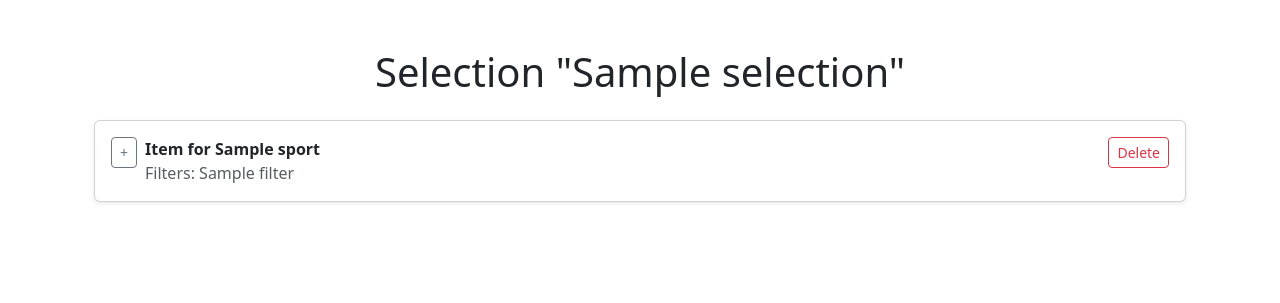
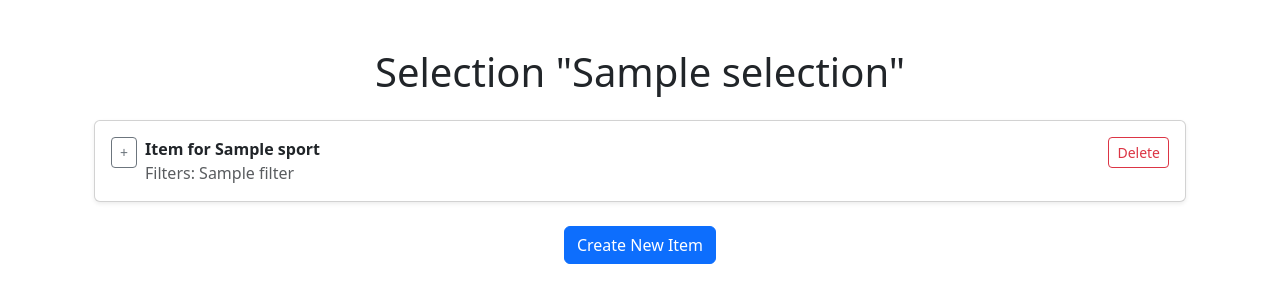
Before and after one commit to JolanDUBOIS/sports-calendar, a Flask app: template src/sports_calendar/ui/frontend/templates/selection_detail.html in a window 1280 px wide. Shown: the top 303 px of the page. Run offline with Flask 3, Linux system fonts and the light colour scheme; the template is opened without the code that fills it: most values are stand-ins (such as "Sample title", 1, 10 or a date in 2020); parts of the project's set-up code (start-up, migrations or seed data) failed here and were passed over; some libraries are stand-ins or nearby versions.

Commit message:
WIP: create buttons

```diff
--- a/src/sports_calendar/ui/frontend/static/js/selection-detail.js
+++ b/src/sports_calendar/ui/frontend/static/js/selection-detail.js
@@ -1,6 +1,37 @@
 document.addEventListener("DOMContentLoaded", () => {
 
+
     const container = document.getElementById("items-list");
+    const mainContainer = document.getElementById("selection-container"); // <- new main container
+    console.log("Main container:", mainContainer);
+    const selectionName = mainContainer ? mainContainer.dataset.selectionName : null;
+    console.log("Fetched selectionName:", selectionName);
+
+    // Always set up Create button handler, even if container is missing
+    const createBtn = document.querySelector("[data-action='create-item']");
+    if (createBtn) {
+        createBtn.addEventListener("click", () => {
+            if (!selectionName) {
+                console.error("No selection id found for item creation");
+                return;
+            }
+
+            openCreateItemModal((sport) => {
+                if (!sport) return;
+                fetch(`/selections/${selectionName}/items/`, {
+                    method: 'POST',
+                    headers: { 'Content-Type': 'application/json' },
+                    body: JSON.stringify({ sport })
+                })
+                .then(res => {
+                    if (res.ok) window.location.reload();
+                    else console.error("Create item failed:", res.status);
+                })
+                .catch(err => console.error("Create item error:", err));
+            });
+        });
+    }
+
     if (!container) return;
 
     // ----------------------------
@@ -34,27 +65,26 @@ document.addEventListener("DOMContentLoaded", () => {
         if (!card) return;
 
         const type = card.dataset.type;
-        const selectionId = card.dataset.selectionId;
         const itemId = card.dataset.itemId;
 
-        handleDeleteClick(type, selectionId, itemId, card);
+        handleDeleteClick(type, selectionName, itemId, card);
     });
 
-    function handleDeleteClick(type, selectionId, id, cardEl) {
-        console.log("Delete clicked:", type, selectionId, id);
+    function handleDeleteClick(type, selectionName, id, cardEl) {
+        console.log("Delete clicked:", type, selectionName, id);
         const message = `Are you sure you want to delete this selection item?`;
 
         openDeleteModal(message, () => {
-            fetch(`/selections/${selectionId}/items/${id}`, { method: 'DELETE' })
+            fetch(`/selections/${selectionName}/items/${id}`, { method: 'DELETE' })
                 .then(res => {
                     if (res.ok) {
                         cardEl.remove();
-                        console.log("Deleted:", type, selectionId, id);
+                        console.log("Deleted:", type, selectionName, id);
                     } else {
-                        console.error("Failed to delete:", type, selectionId, id);
+                        console.error("Failed to delete:", type, selectionName, id);
                     }
                 })
-                .catch(err => console.error("Error deleting:", type, selectionId, id, err));
+                .catch(err => console.error("Error deleting:", type, selectionName, id, err));
         })
     };
 
@@ -62,7 +92,6 @@ document.addEventListener("DOMContentLoaded", () => {
     // Modify filter button click
     // ---------------------------
     container.addEventListener("click", (event) => {
-        console.log("Modify filter button clicked");
         const btn = event.target.closest("button[data-action='modify-filter']");
         if (!btn) return;
 
@@ -74,8 +103,6 @@ document.addEventListener("DOMContentLoaded", () => {
         const filterId = divEl.dataset.filterId;
 
         window.openModifyFilterModal(filterId, function(data) {
-            // Log the JSON we're sending
-            console.log("Sending filter update:", JSON.stringify(data));
             fetch(`/selections/${selectionName}/items/${itemId}/filters/${filterId}`, {
                 method: 'PUT',
                 headers: {
@@ -94,4 +121,31 @@ document.addEventListener("DOMContentLoaded", () => {
         });
     });
 
+    // ---------------------
+    // Create Modal function
+    // ---------------------
+    function openCreateItemModal(onConfirm) {
+        const modalEl = document.getElementById("createItemModal");
+        const sportInput = modalEl.querySelector("#create-item-sport");
+        const confirmBtn = modalEl.querySelector("#create-item-confirm-btn");
+
+        sportInput.value = "";
+
+        confirmBtn.replaceWith(confirmBtn.cloneNode(true));
+        const newConfirmBtn = modalEl.querySelector("#create-item-confirm-btn");
+
+        newConfirmBtn.addEventListener("click", () => {
+            const sport = sportInput.value.trim();
+            onConfirm(sport);
+            bootstrap.Modal.getInstance(modalEl).hide();
+        });
+
+        const bsModal = new bootstrap.Modal(modalEl);
+        bsModal.show();
+
+        modalEl.addEventListener('shown.bs.modal', function handler() {
+            sportInput.focus();
+            modalEl.removeEventListener('shown.bs.modal', handler);
+        });
+    }
 });
--- a/src/sports_calendar/ui/frontend/static/js/selections.js
+++ b/src/sports_calendar/ui/frontend/static/js/selections.js
@@ -69,10 +69,11 @@ document.addEventListener("DOMContentLoaded", () => {
     // --------------------
     // Create button click
     // --------------------
-    const createBtn = container.querySelector("button.btn-primary");
+    const createBtn = container.querySelector("[data-action='create-selection']");
     if (createBtn) {
         createBtn.addEventListener("click", () => {
-            openCreateModal((name) => {
+            console.log("Create selection button clicked");
+            openCreateSelectionModal((name) => {
                 if (!name) return;
                 fetch('/selections/', {
                     method: 'POST',
@@ -94,10 +95,10 @@ document.addEventListener("DOMContentLoaded", () => {
         });
     }
 
-    // --------------------
-    // Create Modal function (to be implemented)
-    // --------------------
-    function openCreateModal(onConfirm) {
+    // ---------------------
+    // Create Modal function
+    // ---------------------
+    function openCreateSelectionModal(onConfirm) {
         const modalEl = document.getElementById("createSelectionModal");
         const inputEl = modalEl.querySelector("#create-selection-name");
         const confirmBtn = modalEl.querySelector("#create-selection-confirm-btn");
@@ -120,6 +121,7 @@ document.addEventListener("DOMContentLoaded", () => {
         // Show modal
         const bsModal = new bootstrap.Modal(modalEl);
         bsModal.show();
+
         // Focus input when modal is shown
         modalEl.addEventListener('shown.bs.modal', function handler() {
             inputEl.focus();
--- a/src/sports_calendar/ui/frontend/templates/selection_detail.html
+++ b/src/sports_calendar/ui/frontend/templates/selection_detail.html
@@ -7,7 +7,7 @@
 {% block title %}Selection {{ selection["name"] }}{% endblock %}
 
 {% block body %}
-<div class="container mt-4">
+<div id="selection-container" class="container mt-4" data-selection-name="{{ selection['name'] }}">
   <h1 class="text-center my-4">Selection "{{ selection["name"] }}"</h1>
 
   {% if selection["items"] %}
@@ -16,7 +16,6 @@
     {% for item in selection["items"] %}
       <div class="card mb-3 shadow-sm"
         data-type="selection-item"
-        data-selection-id="{{ selection_id }}"
         data-item-id="{{ item['uid'] }}">
 
         <div class="card-body">
@@ -102,6 +101,10 @@
     <p class="text-muted text-center">No items in this selection.</p>
   {% endif %}
 
+  <div class="d-flex justify-content-center mt-4">
+    <button class="btn btn-primary" type="button" data-action="create-item">Create New Item</button>
+  </div>
+
 </div>
 
 <!-- Hidden filter form templates -->
@@ -137,4 +140,28 @@
     </div>
   </div>
 </div>
+
+<!-- Create Item Modal -->
+<div class="modal fade" id="createItemModal" tabindex="-1">
+  <div class="modal-dialog">
+    <div class="modal-content">
+      <div class="modal-header">
+        <h5 class="modal-title">Create Item</h5>
+        <button type="button" class="btn-close" data-bs-dismiss="modal" aria-label="Close"></button>
+      </div>
+      <div class="modal-body" id="create-item-body">
+        <form>
+          <div class="mb-3">
+            <label for="create-item-sport" class="form-label">Sport</label>
+            <input type="text" class="form-control" id="create-item-sport" name="sport" autocomplete="off" />
+          </div>
+        </form>
+      </div>
+      <div class="modal-footer">
+        <button type="button" class="btn btn-secondary" data-bs-dismiss="modal">Cancel</button>
+        <button type="button" class="btn btn-primary" id="create-item-confirm-btn">Confirm</button>
+      </div>
+    </div>
+  </div>
+</div>
 {% endblock %}
--- a/src/sports_calendar/ui/frontend/templates/selections.html
+++ b/src/sports_calendar/ui/frontend/templates/selections.html
@@ -31,7 +31,7 @@
         {{ selection_card(sel.selection) }}
       {% endfor %}
       <div class="d-flex justify-content-center mt-4">
-        <button class="btn btn-primary" type="button">Create</button>
+        <button class="btn btn-primary" type="button" data-action="create-selection">Create New Selection</button>
       </div>
     </div>
   {% else %}
@@ -39,7 +39,7 @@
   {% endif %}
 </div>
 
-<!-- Create Selection Modal (Bootstrap themed, matching others) -->
+<!-- Create Selection Modal -->
 <div class="modal fade" id="createSelectionModal" tabindex="-1">
   <div class="modal-dialog">
     <div class="modal-content">
```
Lines whose indentation alone changed are shown as unchanged.
